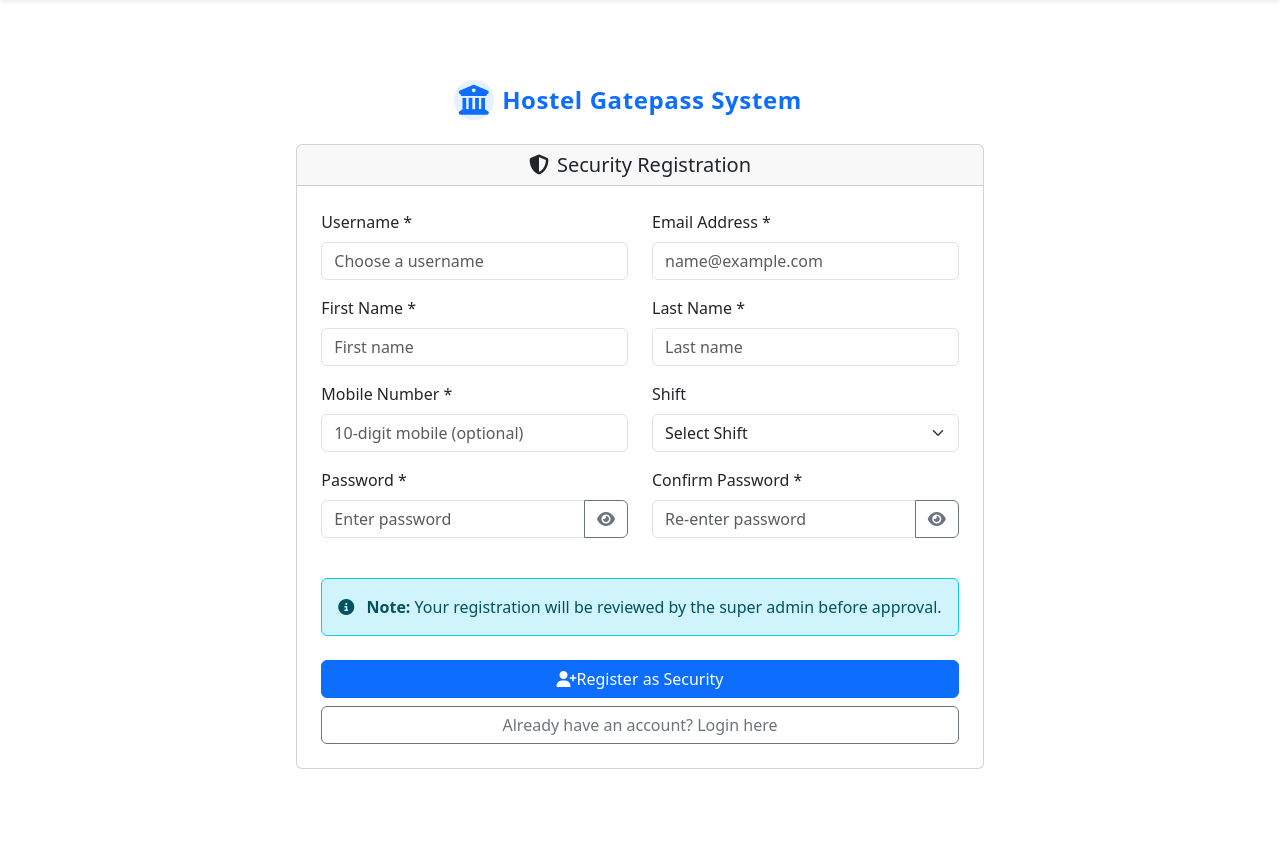
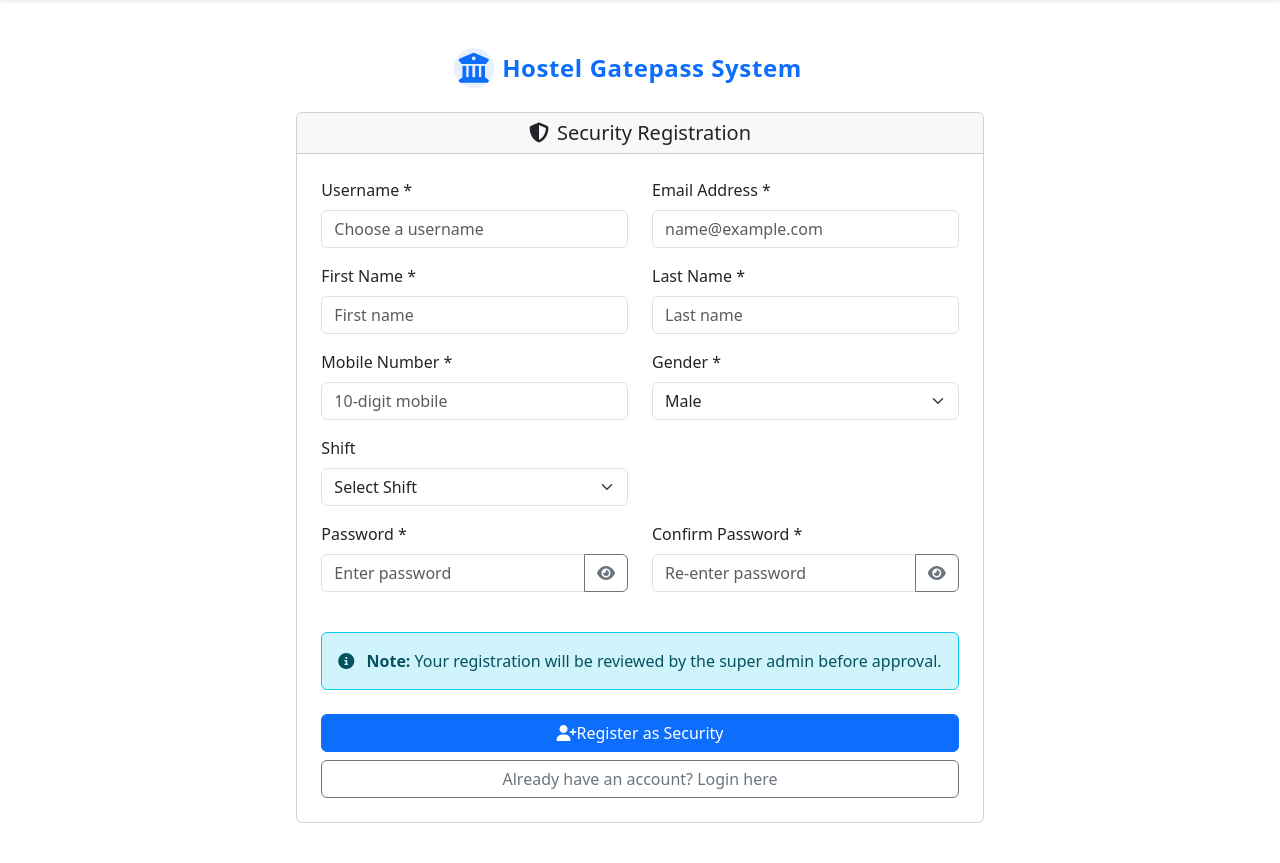
Before and after one commit to SangulugariMadhuGoud/Gatepass-Demo, a Django app: page /register/security/ in a window 1280 px wide. Shown: the part 74-937 px from the top of the page. Run offline with Django 5.2, Linux system fonts and the light colour scheme.

Commit message:
Add required fields option

```diff
--- a/Gatepass/gatepass/forms.py
+++ b/Gatepass/gatepass/forms.py
@@ -23,17 +23,17 @@ class StudentRegistrationForm(forms.ModelForm):
         widget=forms.PasswordInput(attrs={'class': 'form-control', 'placeholder': 'Re-enter password'})
     )
     email = forms.EmailField(
-        required=False,
+        required=True,
         widget=forms.EmailInput(attrs={'class': 'form-control', 'placeholder': 'name@example.com'})
     )
     mobile_number = forms.CharField(
-        required=False,
+        required=True,
         max_length=10,
-        widget=forms.TextInput(attrs={'class': 'form-control', 'placeholder': '10-digit mobile (optional)'})
+        widget=forms.TextInput(attrs={'class': 'form-control', 'placeholder': '10-digit mobile'})
     )
     gender = forms.ChoiceField(
-        required=False,
-        choices=[('', 'Select Gender'), ('M', 'Male'), ('F', 'Female')],
+        required=True,
+        choices=[('M', 'Male'), ('F', 'Female')],
         widget=forms.Select(attrs={'class': 'form-select'})
     )
 
@@ -66,14 +66,9 @@ class StudentRegistrationForm(forms.ModelForm):
         cleaned_data = super().clean()
         password1 = cleaned_data.get('password1')
         password2 = cleaned_data.get('password2')
-        mobile_number = cleaned_data.get('mobile_number')
 
         if password1 and password2 and password1 != password2:
             raise ValidationError("Passwords don't match")
-
-        # Handle empty mobile number
-        if mobile_number == '':
-            cleaned_data['mobile_number'] = None
 
         return cleaned_data
 
@@ -116,6 +111,11 @@ class WardenRegistrationForm(forms.ModelForm):
         label='Confirm Password',
         widget=forms.PasswordInput(attrs={'class': 'form-control', 'placeholder': 'Re-enter password'})
     )
+    gender = forms.ChoiceField(
+        required=True,
+        choices=[('M', 'Male'), ('F', 'Female')],
+        widget=forms.Select(attrs={'class': 'form-select'})
+    )
 
     class Meta:
         model = User
@@ -123,7 +123,7 @@ class WardenRegistrationForm(forms.ModelForm):
         widgets = {
             'username': forms.TextInput(attrs={'class': 'form-control', 'placeholder': 'Choose a username'}),
             'email': forms.EmailInput(attrs={'class': 'form-control', 'placeholder': 'name@example.com'}),
-            'mobile_number': forms.TextInput(attrs={'class': 'form-control', 'placeholder': '10-digit mobile (optional)'}),
+            'mobile_number': forms.TextInput(attrs={'class': 'form-control', 'placeholder': '10-digit mobile'}),
             'gender': forms.Select(attrs={'class': 'form-select'}),
             'first_name': forms.TextInput(attrs={'class': 'form-control', 'placeholder': 'First name'}),
             'last_name': forms.TextInput(attrs={'class': 'form-control', 'placeholder': 'Last name'}),
@@ -133,14 +133,9 @@ class WardenRegistrationForm(forms.ModelForm):
         cleaned_data = super().clean()
         password1 = cleaned_data.get('password1')
         password2 = cleaned_data.get('password2')
-        mobile_number = cleaned_data.get('mobile_number')
 
         if password1 and password2 and password1 != password2:
             raise ValidationError("Passwords don't match")
-
-        # Handle empty mobile number
-        if mobile_number == '':
-            cleaned_data['mobile_number'] = None
 
         return cleaned_data
 
@@ -171,13 +166,18 @@ class SecurityRegistrationForm(forms.ModelForm):
         label='Confirm Password',
         widget=forms.PasswordInput(attrs={'class': 'form-control', 'placeholder': 'Re-enter password'})
     )
+    gender = forms.ChoiceField(
+        required=True,
+        choices=[('M', 'Male'), ('F', 'Female')],
+        widget=forms.Select(attrs={'class': 'form-select'})
+    )
     class Meta:
         model = User
         fields = ['username', 'email', 'mobile_number', 'first_name', 'last_name', 'shift']
         widgets = {
             'username': forms.TextInput(attrs={'class': 'form-control', 'placeholder': 'Choose a username'}),
             'email': forms.EmailInput(attrs={'class': 'form-control', 'placeholder': 'name@example.com'}),
-            'mobile_number': forms.TextInput(attrs={'class': 'form-control', 'placeholder': '10-digit mobile (optional)'}),
+            'mobile_number': forms.TextInput(attrs={'class': 'form-control', 'placeholder': '10-digit mobile'}),
             'first_name': forms.TextInput(attrs={'class': 'form-control', 'placeholder': 'First name'}),
             'last_name': forms.TextInput(attrs={'class': 'form-control', 'placeholder': 'Last name'}),
         }
@@ -185,11 +185,8 @@ class SecurityRegistrationForm(forms.ModelForm):
         cleaned_data = super().clean()
         password1 = cleaned_data.get('password1')
         password2 = cleaned_data.get('password2')
-        mobile_number = cleaned_data.get('mobile_number')
         if password1 and password2 and password1 != password2:
             raise ValidationError("Passwords don't match")
-        if mobile_number == '':
-            cleaned_data['mobile_number'] = None
         return cleaned_data
     def clean_mobile_number(self):
         mobile_number = self.cleaned_data.get('mobile_number')
--- a/Gatepass/gatepass/templates/gatepass/register_security.html
+++ b/Gatepass/gatepass/templates/gatepass/register_security.html
@@ -61,6 +61,16 @@
                             <div class="text-danger small mt-1">{{ form.mobile_number.errors.0 }}</div>
                         {% endif %}
                     </div>
+                    <div class="col-md-6 mb-3">
+                        <label for="{{ form.gender.id_for_label }}" class="form-label">Gender *</label>
+                        {{ form.gender }}
+                        {% if form.gender.errors %}
+                            <div class="text-danger small mt-1">{{ form.gender.errors.0 }}</div>
+                        {% endif %}
+                    </div>
+                </div>
+
+                <div class="row">
                     <div class="col-md-6 mb-3">
                         <label for="{{ form.shift.id_for_label }}" class="form-label">{{ form.shift.label }}</label>
                         {{ form.shift }}
--- a/Gatepass/gatepass/templates/gatepass/register_student.html
+++ b/Gatepass/gatepass/templates/gatepass/register_student.html
@@ -63,7 +63,7 @@
                         {% endif %}
                     </div>
                     <div class="col-md-6 mb-3">
-                        <label for="{{ form.email.id_for_label }}" class="form-label">Email Address</label>
+                        <label for="{{ form.email.id_for_label }}" class="form-label">Email Address *</label>
                         {{ form.email }}
                         {% if form.email.errors %}
                             <div class="text-danger small mt-1">{{ form.email.errors.0 }}</div>
@@ -73,14 +73,14 @@
 
                 <div class="row">
                     <div class="col-md-6 mb-3">
-                        <label for="{{ form.mobile_number.id_for_label }}" class="form-label">Student Mobile Number</label>
+                        <label for="{{ form.mobile_number.id_for_label }}" class="form-label">Student Mobile Number *</label>
                         {{ form.mobile_number }}
                         {% if form.mobile_number.errors %}
                             <div class="text-danger small mt-1">{{ form.mobile_number.errors.0 }}</div>
                         {% endif %}
                     </div>
                     <div class="col-md-6 mb-3">
-                        <label for="{{ form.gender.id_for_label }}" class="form-label">Gender</label>
+                        <label for="{{ form.gender.id_for_label }}" class="form-label">Gender *</label>
                         {{ form.gender }}
                         {% if form.gender.errors %}
                             <div class="text-danger small mt-1">{{ form.gender.errors.0 }}</div>
```
